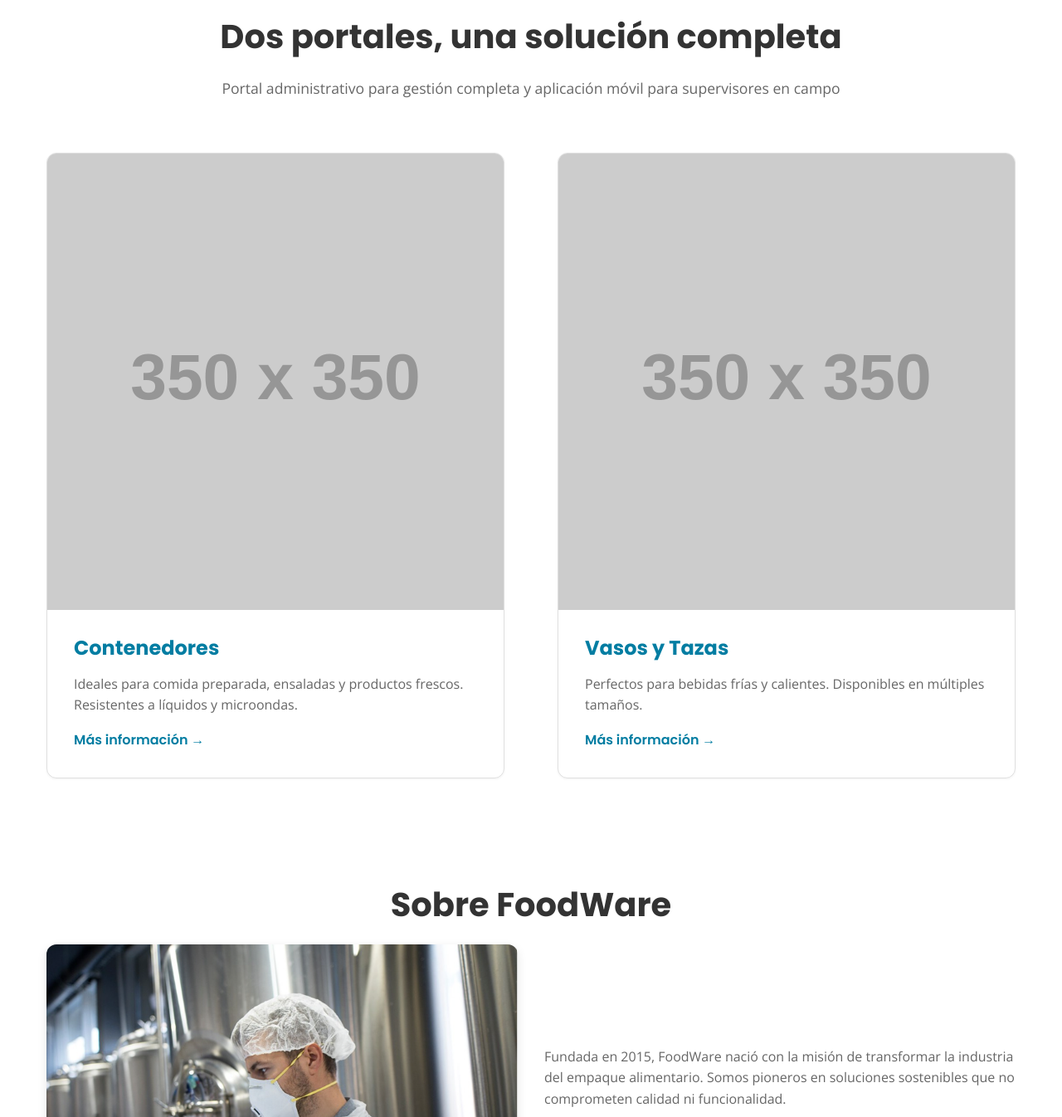
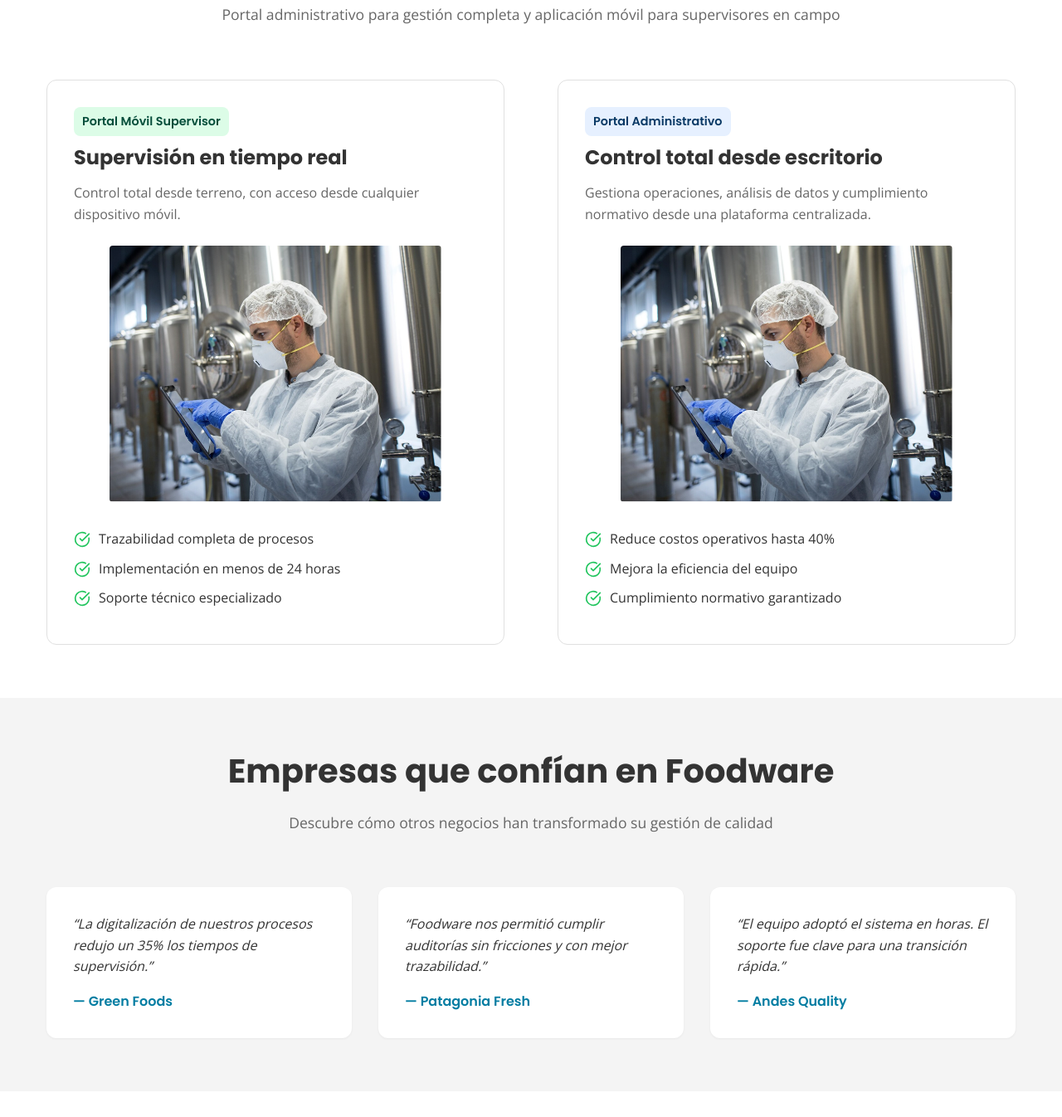
Before and after one commit to pauloski/foodware-landing, a plain HTML site: page index.html in a window 1280 px wide. Shown: the part 1454-2800 px from the top of the page at 83% size. Drawn offline with nearby package versions, Linux system fonts and the light colour scheme; placeholder pictures from the web are drawn by us.

Commit message:
fine tunnig

```diff
--- a/index.html
+++ b/index.html
@@ -10,7 +10,7 @@
     <link rel="preconnect" href="https://fonts.googleapis.com">
     <link rel="preconnect" href="https://fonts.gstatic.com" crossorigin>
     <link href="https://fonts.googleapis.com/css2?family=Poppins:wght@400;600;700&family=Open+Sans:wght@400;600&display=swap" rel="stylesheet">
-
+    <link rel="icon" type="image/png" href="img/favicon.png">
     <link rel="stylesheet" href="styles.css">
 </head>
 <body>
@@ -36,7 +36,6 @@
                 <ul class="nav__menu" role="menubar">
                     <li role="none"><a href="#inicio" class="nav__link" role="menuitem">Inicio</a></li>
                     <li role="none"><a href="#productos" class="nav__link" role="menuitem">Productos</a></li>
-                    <li role="none"><a href="#sostenibilidad" class="nav__link" role="menuitem">Sostenibilidad</a></li>
                     <li role="none"><a href="#nosotros" class="nav__link" role="menuitem">Nosotros</a></li>
                     <li role="none"><a href="#contacto" class="nav__link nav__link--cta" role="menuitem">Contacto</a></li>
                 </ul>
@@ -50,7 +49,7 @@
             <div class="container">
                 <div class="hero__content">
                     <h1 id="hero-title" class="hero__title">
-                     Digitaliza tu Control de Calidad Alimentaria
+                     Digitaliza tu <span class="accent-text">Control de Calidad</span> Alimentaria
                     </h1>
                     <p class="hero__subtitle">
                         Reemplaza formularios en papel con una solución digital completa. Gestiona registros HACCP, supervisa procesos y genera reportes automáticos desde cualquier dispositivo.
@@ -127,53 +126,96 @@
         </section>
 
         <!-- PRODUCTS SECTION -->
-        <section id="productos" class="products" role="region" aria-labelledby="products-title">
+
+<section id="productos" class="portals" role="region" aria-labelledby="portals-title">
     <div class="container">
-                <h2 id="products-title" class="section__title">Dos portales, una solución completa</h2>
+        <h2 id="portals-title" class="section__title">Dos portales, una solución completa</h2>
         <p class="section__subtitle">
             Portal administrativo para gestión completa y aplicación móvil para supervisores en campo
         </p>
 
-                <div class="products__grid">
+        <div class="portals__row">
 
-                    <!-- Product 1 -->
-                    <article class="product-card">
-                        <div class="product-card__image">
-                            <!-- REEMPLAZAR: Imagen de contenedores para alimentos - Ratio 1:1 (cuadrada) -->
-                            <img src="https://via.placeholder.com/350x350/4CAF50/FFFFFF?text=Contenedores" alt="Contenedores compostables FoodWare" width="350" height="350">
+            <article class="portal-card">
+                <div class="portal-card__content">
+
+                    <span class="chip chip--mobile">Portal Móvil Supervisor</span>
+
+                    <h3 class="portal-card__title">Supervisión en tiempo real</h3>
+                    <p class="portal-card__text">
+                        Control total desde terreno, con acceso desde cualquier dispositivo móvil.
+                    </p>
                 </div>
-                        <div class="product-card__content">
-                            <h3 class="product-card__title">Contenedores</h3>
-                            <p class="product-card__description">
-                                Ideales para comida preparada, ensaladas y productos frescos.
-                                Resistentes a líquidos y microondas.
-                            </p>
-                            <a href="#contacto" class="product-card__link">Más información →</a>
+                <div class="portal-card__image">
+                    <img src="img/img-lab.png"
+                         alt="Mockup aplicación móvil Foodware">
                 </div>
+                <ul class="portal-card__list portal-card__list--icon">
+    <li><img src="img/Icon-check.svg" alt=""> Trazabilidad completa de procesos</li>
+    <li><img src="img/Icon-check.svg" alt=""> Implementación en menos de 24 horas</li>
+    <li><img src="img/Icon-check.svg" alt=""> Soporte técnico especializado</li>
+</ul>
             </article>
 
-                    <!-- Product 2 -->
-                    <article class="product-card">
-                        <div class="product-card__image">
-                            <!-- REEMPLAZAR: Imagen de vasos y tazas - Ratio 1:1 -->
-                            <img src="https://via.placeholder.com/350x350/FF9800/FFFFFF?text=Vasos" alt="Vasos biodegradables FoodWare" width="350" height="350">
+            <article class="portal-card">
+                <div class="portal-card__content">
+
+                    <span class="chip chip--admin">Portal Administrativo</span>
+
+                    <h3 class="portal-card__title">Control total desde escritorio</h3>
+                    <p class="portal-card__text">
+                        Gestiona operaciones, análisis de datos y cumplimiento normativo desde una plataforma centralizada.
+                    </p>
                 </div>
-                        <div class="product-card__content">
-                            <h3 class="product-card__title">Vasos y Tazas</h3>
-                            <p class="product-card__description">
-                                Perfectos para bebidas frías y calientes.
-                                Disponibles en múltiples tamaños.
-                            </p>
-                            <a href="#contacto" class="product-card__link">Más información →</a>
+                <div class="portal-card__image">
+                    <img src="img/img-lab.png"
+                         alt="Mockup plataforma administrativa Foodware">
                 </div>
+                <ul class="portal-card__list portal-card__list--icon">
+    <li><img src="img/Icon-check.svg" alt=""> Reduce costos operativos hasta 40%</li>
+    <li><img src="img/Icon-check.svg" alt=""> Mejora la eficiencia del equipo</li>
+    <li><img src="img/Icon-check.svg" alt=""> Cumplimiento normativo garantizado</li>
+</ul>
             </article>
-
-
 
         </div>
     </div>
 </section>
+<section class="testimonials" role="region" aria-labelledby="testimonials-title">
+    <div class="container">
+        <h2 id="testimonials-title" class="section__title">
+            Empresas que confían en Foodware
+        </h2>
+        <p class="section__subtitle">
+            Descubre cómo otros negocios han transformado su gestión de calidad
+        </p>
 
+        <div class="testimonials__grid">
+
+            <article class="testimonial-card">
+                <p class="testimonial-text">
+                    “La digitalización de nuestros procesos redujo un 35% los tiempos de supervisión.”
+                </p>
+                <span class="testimonial-author">— Green Foods</span>
+            </article>
+
+            <article class="testimonial-card">
+                <p class="testimonial-text">
+                    “Foodware nos permitió cumplir auditorías sin fricciones y con mejor trazabilidad.”
+                </p>
+                <span class="testimonial-author">— Patagonia Fresh</span>
+            </article>
+
+            <article class="testimonial-card">
+                <p class="testimonial-text">
+                    “El equipo adoptó el sistema en horas. El soporte fue clave para una transición rápida.”
+                </p>
+                <span class="testimonial-author">— Andes Quality</span>
+            </article>
+
+        </div>
+    </div>
+</section>
 
 
         <!-- ABOUT SECTION -->
@@ -247,37 +289,35 @@
                 <div class="footer__section">
                     <div class="footer__logo">
                         <!-- REEMPLAZAR: Logo footer -->
-                        <img src="https://via.placeholder.com/150x50/FFFFFF/4CAF50?text=FoodWare" alt="FoodWare" width="150" height="50">
+                        <img src="img/logo-dark.svg" alt="FoodWare" width="150" height="50">
                     </div>
                     <p class="footer__text">
-                        Empaques sostenibles para un futuro mejor.
+                        La solución digital más completa para el control de calidad e inocuidad alimentaria. Digitaliza tus procesos y mejora la eficiencia de tu equipo.
                     </p>
                 </div>
 
                 <!-- Footer Links -->
                 <div class="footer__section">
-                    <h3 class="footer__title">Enlaces</h3>
+                    <h3 class="footer__title accent-text-inverse">Enlaces</h3>
                     <ul class="footer__links">
                         <li><a href="#inicio">Inicio</a></li>
                         <li><a href="#productos">Productos</a></li>
-                        <li><a href="#sostenibilidad">Sostenibilidad</a></li>
                         <li><a href="#nosotros">Nosotros</a></li>
                     </ul>
                 </div>
 
                 <!-- Footer Contact -->
                 <div class="footer__section">
-                    <h3 class="footer__title">Contacto</h3>
+                    <h3 class="footer__title accent-text-inverse">Contacto</h3>
                     <ul class="footer__contact">
                         <li>info@foodware.com</li>
                         <li>+56 2 1234 5678</li>
-                        <li>Santiago, Chile</li>
                     </ul>
                 </div>
 
                 <!-- Footer Social -->
                 <div class="footer__section">
-                    <h3 class="footer__title">Síguenos</h3>
+                    <h3 class="footer__title accent-text-inverse">Síguenos</h3>
                     <div class="footer__social">
                         <a href="#" aria-label="Facebook" class="footer__social-link">FB</a>
                         <a href="#" aria-label="Instagram" class="footer__social-link">IG</a>
@@ -296,41 +336,3 @@
     <script src="script.js"></script>
 </body>
 </html>
-
-<!--
-╔══════════════════════════════════════════════════════════════════════════════╗
-║                    INSTRUCCIONES PARA REEMPLAZAR ASSETS                      ║
-╚══════════════════════════════════════════════════════════════════════════════╝
-
-1. IMÁGENES A REEMPLAZAR:
-   - Logo header (línea 20): 150x50px, formato PNG con transparencia
-   - Imagen hero (línea 58): 600x400px aprox, ratio 3:2, JPG/PNG
-   - Iconos features (líneas 72, 83, 94, 105): 64x64px, SVG o PNG
-   - Productos (líneas 133, 146, 159): 350x350px, ratio 1:1, JPG/PNG
-   - Sostenibilidad (línea 199): 500x375px, ratio 4:3, JPG/PNG
-   - About (línea 221): 600x337px, ratio 16:9, JPG/PNG
-   - Logo footer (línea 263): 150x50px, PNG con transparencia
-
-2. OPTIMIZACIÓN DE IMÁGENES:
-   - Comprimir todas las imágenes (TinyPNG, ImageOptim)
-   - Usar formatos modernos (WebP) con fallback a JPG/PNG
-   - Considerar lazy loading: agregar loading="lazy" a imágenes below-the-fold
-
-3. VARIABLES CSS A PERSONALIZAR:
-   - Editar :root en styles.css para cambiar colores, tipografías y espaciados
-   - Variables principales: --color-primary, --color-secondary, --font-primary
-
-4. FUENTES:
-   - Google Fonts incluido (Poppins + Open Sans)
-   - Para usar fuentes del sistema, eliminar <link> de línea 12-14
-     y descomentar font-stack alternativo en styles.css
-
-5. FORMULARIO DE CONTACTO:
-   - Actualizar action="#" en línea 227 con URL de backend/servicio de email
-   - Considerar integración con FormSpree, Netlify Forms o backend propio
-
-6. DESPLIEGUE:
-   - Abrir index.html directamente en navegador para preview local
-   - Para producción: subir archivos a hosting (Netlify, Vercel, GitHub Pages)
-   - Verificar rutas relativas de assets antes de desplegar
--->
--- a/styles.css
+++ b/styles.css
@@ -1,3 +1,6 @@
+
+
+
 /*
 ======================================================
 VARIABLES CSS
@@ -6,7 +9,7 @@ VARIABLES CSS
 :root {
     /* Colores - Actualizados según la solicitud del usuario */
     --color-primary: #027DA2;      /* Azul: Botones principales, enlaces, acentos */
-    --color-secondary: #FF9800;    /* Naranja: Acuaciones secundarias, íconos */
+    --color-secondary: #035075;    /* Naranja: Acuaciones secundarias, íconos */
     --color-text-dark: #333333;    /* Texto principal oscuro */
     --color-text-light: #666666;   /* Texto secundario o descriptivo */
     --color-background-light: #F4F4F4; /* Gris muy claro para secciones alternas */
@@ -341,7 +344,7 @@ SECCIÓN FEATURES
 
 /*
 ======================================================
-SECCIÓN PRODUCTS
+SECCIÓN PRODUCTS (Antigua versión, mantenida por compatibilidad si se usa)
 ======================================================
 */
 .products {
@@ -555,7 +558,7 @@ FOOTER
 }
 
 .footer__logo img {
-    height: 30px;
+    height: 55px;
     width: auto;
     margin-bottom: var(--spacing-sm);
 }
@@ -743,6 +746,16 @@ MEDIA QUERIES (RESPONSIVE DESIGN)
     .footer__content {
         grid-template-columns: 2fr 1fr 1fr 1fr;
     }
+
+    /* PORTALS - Desktop 768px: Configuración de la nueva fila de tarjetas */
+    .portals__row {
+        flex-direction: row; /* Desktop: Fila (lado a lado) */
+        gap: var(--spacing-xl);
+    }
+
+    .portal-card {
+        flex: 1; /* Ambas tarjetas ocupan el mismo espacio */
+    }
 }
 
 /* Punto de quiebre 1024px: Desktop */
@@ -752,7 +765,7 @@ MEDIA QUERIES (RESPONSIVE DESIGN)
     }
 
     .hero__title {
-        font-size: 4rem;
+        font-size: 3.5rem;
     }
 
     .products__grid {
@@ -763,3 +776,179 @@ MEDIA QUERIES (RESPONSIVE DESIGN)
         grid-template-columns: 3fr 1fr 1fr 1fr;
     }
 }
+
+/* CHIPS */
+.chip {
+    display: inline-block;
+    padding: 6px 10px;
+    border-radius: 8px;
+    font-weight: 600;
+    margin-bottom: 12px;
+    font-size: 0.9rem;
+}
+
+.chip--mobile {
+    background: #dcfce7;
+    color: #064e3b;
+}
+
+.chip--admin {
+    background: #e6f0ff;
+    color: #0b3a66;
+}
+
+/*
+======================================================
+SECCIÓN PORTALS (SOLUCIÓN DE 2 CARDS EN FILA)
+======================================================
+*/
+.portals {
+    padding: var(--spacing-xl) 0;
+}
+
+/* El nuevo contenedor para las dos tarjetas (Mobile: Columna, Desktop: Fila) */
+.portals__row {
+    display: flex;
+    flex-direction: column; /* Mobile: Columna */
+    gap: var(--spacing-lg);
+}
+
+/* Estilo de cada tarjeta (apila el contenido verticalmente) */
+.portal-card {
+    background-color: var(--color-white);
+    padding: var(--spacing-lg);
+    border-radius: var(--border-radius-lg);
+    border: solid 1px var(--color-border); /* Se toma del último cambio */
+
+    display: flex;
+    flex-direction: column;
+    gap: var(--spacing-md);
+    align-items: flex-start;
+    text-align: left;
+}
+
+/* No se usan los modificadores de fila, pero se mantienen sin efecto de layout */
+.portal-card--reverse {
+    /* Mantener para compatibilidad, pero ya no tiene efecto de layout */
+}
+
+.portal-card__content {
+    width: 100%;
+}
+
+.portal-card__title {
+    font-size: 1.5rem;
+    margin-bottom: var(--spacing-sm);
+}
+
+.portal-card__text {
+    margin-bottom: 0;
+    color: var(--color-text-light);
+}
+
+.portal-card__image {
+    width: 100%;
+    text-align: center;
+}
+
+.portal-card__image img {
+    width: 100%;
+    max-width: 400px;
+    height: auto;
+    border-radius: var(--border-radius-sm);
+    box-shadow: none;
+}
+
+/* TESTIMONIALS */
+.testimonials {
+    padding: var(--spacing-xl) 0;
+    background: var(--color-background-light);
+}
+
+.testimonials__grid {
+    display: grid;
+    grid-template-columns: 1fr;
+    gap: var(--spacing-lg);
+    margin-top: var(--spacing-lg);
+}
+
+.testimonial-card {
+    background: var(--color-white);
+    padding: var(--spacing-lg);
+    border-radius: var(--border-radius-lg);
+    box-shadow: var(--box-shadow-sm);
+}
+
+.testimonial-text {
+    font-style: italic;
+    margin-bottom: var(--spacing-sm);
+    color: var(--color-text-dark);
+}
+
+.testimonial-author {
+    font-weight: 600;
+    color: var(--color-primary);
+}
+
+/* Desktop */
+@media (min-width: 768px) {
+    .testimonials__grid {
+        grid-template-columns: repeat(3, 1fr);
+    }
+}
+
+/* Listas con icono */
+.portal-card__list--icon {
+    list-style: none;
+    padding-left: 0;
+    margin-top: 0; /* Se toma del último cambio */
+    width: 100%; /* Se toma del último cambio */
+}
+
+.portal-card__list--icon li {
+    display: flex;
+    align-items: flex-start;
+    gap: 10px;
+    margin-bottom: 10px;
+    font-family: var(--font-secondary);
+    color: var(--color-text-dark);
+}
+
+.portal-card__list--icon li img {
+    width: 20px;
+    height: 20px;
+    flex-shrink: 0;
+    margin-top: 3px; /* alineación vertical */
+}
+
+
+.portal-card__list {
+    /* La lista también toma el ancho completo */
+    width: 100%;
+    padding-left: 0;
+    list-style: none; /* Asegura que no haya viñetas de lista por defecto */
+    margin-top: 0;
+}
+
+
+/* Desktop: Media Query 768px */
+@media (min-width: 768px) {
+    /* Cambiamos el contenedor principal de columna a fila */
+    .portals__row {
+        flex-direction: row; /* Desktop: Fila (lado a lado) */
+        gap: var(--spacing-xl);
+    }
+
+    .portal-card {
+        flex: 1; /* Ambas tarjetas ocupan el mismo espacio */
+        /* La estructura interna sigue siendo columna (chip, texto, imagen, lista) */
+    }
+
+}
+.accent-text{
+    color: var(--color-primary);
+}
+
+.accent-text-inverse{
+    color: #fff;
+}
```
Also changed, not shown: img/logo-dark.svg (added), img/view.svg (added), 1 other file. Lines whose indentation alone changed are shown as unchanged.
